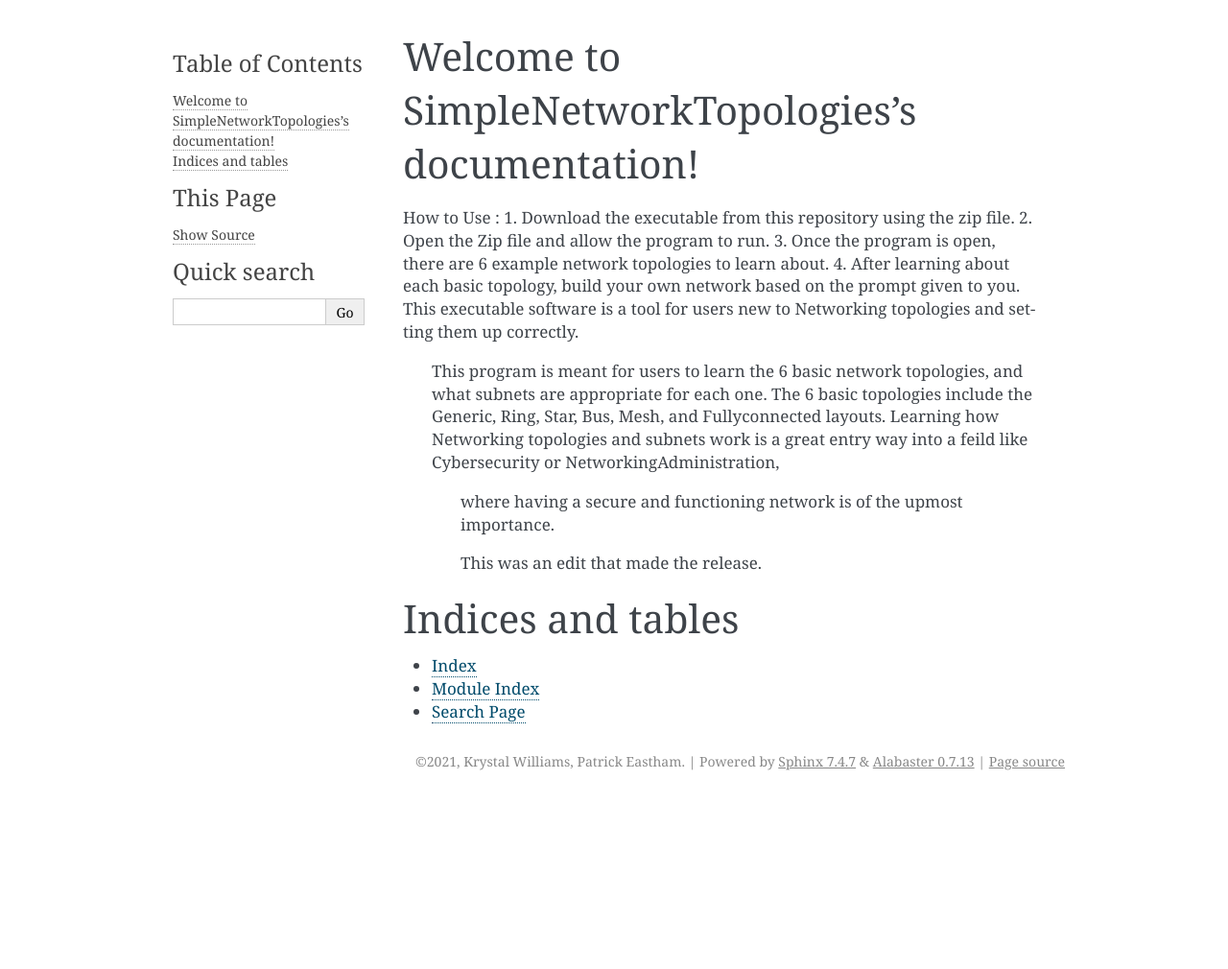
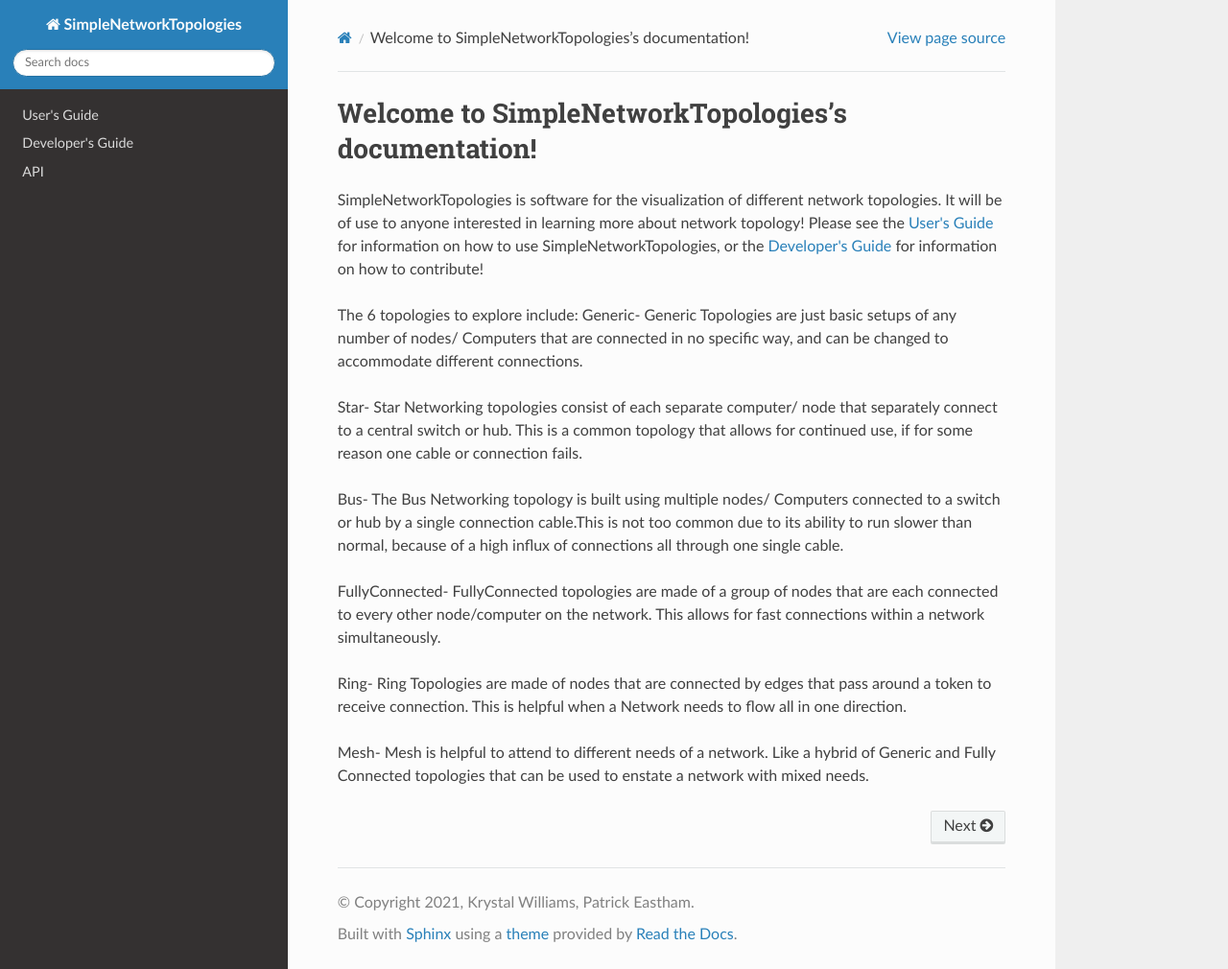
Before and after one commit to KrysEWilliams/SimpleNetworkTopologies, a Sphinx documentation site: the page built from docs/index.rst, in a window 1280 px wide and 1010 px high. Shown: the whole window at 96% size. Built offline with Sphinx 7.4.7 and the Read the Docs theme 2.0.0, drawn with Linux system fonts in a browser that asks for light colours.

Commit message:
latest commit

```diff
--- a/docs/conf.py
+++ b/docs/conf.py
@@ -12,10 +12,11 @@
 # add these directories to sys.path here. If the directory is relative to the
 # documentation root, use os.path.abspath to make it absolute, like shown here.
 #
-# import os
-# import sys
-# sys.path.insert(0, os.path.abspath('.'))
+import os
+import sys
+sys.path.insert(0, os.path.abspath('..'))
 
+import sphinx_rtd_theme
 
 # -- Project information -----------------------------------------------------
 
@@ -35,6 +36,8 @@
 #
 # needs_sphinx = '1.0'
 
+RTD_NEW_THEME = True
+
 # Add any Sphinx extension module names here, as strings. They can be
 # extensions coming with Sphinx (named 'sphinx.ext.*') or your custom
 # ones.
@@ -43,7 +46,10 @@
     'sphinx.ext.coverage',
     'sphinx.ext.mathjax',
     'sphinx.ext.viewcode',
+    'sphinx.ext.napoleon',
 ]
+
+napoleon_google_docstring = False
 
 # Add any paths that contain templates here, relative to this directory.
 templates_path = ['_templates']
@@ -78,103 +84,5 @@
 # The theme to use for HTML and HTML Help pages.  See the documentation for
 # a list of builtin themes.
 #
-html_theme = 'alabaster'
-
-# Theme options are theme-specific and customize the look and feel of a theme
-# further.  For a list of options available for each theme, see the
-# documentation.
-#
-# html_theme_options = {}
-
-# Add any paths that contain custom static files (such as style sheets) here,
-# relative to this directory. They are copied after the builtin static files,
-# so a file named "default.css" will overwrite the builtin "default.css".
-html_static_path = ['_static']
-
-# Custom sidebar templates, must be a dictionary that maps document names
-# to template names.
-#
-# The default sidebars (for documents that don't match any pattern) are
-# defined by theme itself.  Builtin themes are using these templates by
-# default: ``['localtoc.html', 'relations.html', 'sourcelink.html',
-# 'searchbox.html']``.
-#
-# html_sidebars = {}
-
-
-# -- Options for HTMLHelp output ---------------------------------------------
-
-# Output file base name for HTML help builder.
-htmlhelp_basename = 'SimpleNetworkTopologiesdoc'
-
-
-# -- Options for LaTeX output ------------------------------------------------
-
-latex_elements = {
-    # The paper size ('letterpaper' or 'a4paper').
-    #
-    # 'papersize': 'letterpaper',
-
-    # The font size ('10pt', '11pt' or '12pt').
-    #
-    # 'pointsize': '10pt',
-
-    # Additional stuff for the LaTeX preamble.
-    #
-    # 'preamble': '',
-
-    # Latex figure (float) alignment
-    #
-    # 'figure_align': 'htbp',
-}
-
-# Grouping the document tree into LaTeX files. List of tuples
-# (source start file, target name, title,
-#  author, documentclass [howto, manual, or own class]).
-latex_documents = [
-    (master_doc, 'SimpleNetworkTopologies.tex', 'SimpleNetworkTopologies Documentation',
-     'Krystal Williams, Patrick Eastham', 'manual'),
-]
-
-
-# -- Options for manual page output ------------------------------------------
-
-# One entry per manual page. List of tuples
-# (source start file, name, description, authors, manual section).
-man_pages = [
-    (master_doc, 'simplenetworktopologies', 'SimpleNetworkTopologies Documentation',
-     [author], 1)
-]
-
-
-# -- Options for Texinfo output ----------------------------------------------
-
-# Grouping the document tree into Texinfo files. List of tuples
-# (source start file, target name, title, author,
-#  dir menu entry, description, category)
-texinfo_documents = [
-    (master_doc, 'SimpleNetworkTopologies', 'SimpleNetworkTopologies Documentation',
-     author, 'SimpleNetworkTopologies', 'One line description of project.',
-     'Miscellaneous'),
-]
-
-
-# -- Options for Epub output -------------------------------------------------
-
-# Bibliographic Dublin Core info.
-epub_title = project
-
-# The unique identifier of the text. This can be a ISBN number
-# or the project homepage.
-#
-# epub_identifier = ''
-
-# A unique identification for the text.
-#
-# epub_uid = ''
-
-# A list of files that should not be packed into the epub file.
-epub_exclude_files = ['search.html']
-
-
-# -- Extension configuration -------------------------------------------------
+html_theme = 'sphinx_rtd_theme'
+html_theme_path = [sphinx_rtd_theme.get_html_theme_path()]
--- a/docs/index.rst
+++ b/docs/index.rst
@@ -6,28 +6,30 @@
 Welcome to SimpleNetworkTopologies's documentation!
 ===================================================
 
-How to Use :
-1. Download the executable from this repository using the zip file.
-2. Open the Zip file and allow the program to run.
-3. Once the program is open, there are 6 example network topologies to learn about.
-4. After learning about each basic topology, build your own network based on the prompt given to you.
-This executable software is a tool for users new to Networking topologies and setting them up correctly.
- This program is meant for users to learn the 6 basic network topologies, and what subnets are appropriate for each one.
- The 6 basic topologies include the Generic, Ring, Star, Bus, Mesh, and Fullyconnected layouts.
- Learning how Networking topologies and subnets work is a great entry way into a feild like Cybersecurity or NetworkingAdministration,
-  where having a secure and functioning network is of the upmost importance.
+SimpleNetworkTopologies is software for the visualization of different network
+topologies. It will be of use to anyone interested in learning more about network
+topology! Please see the :ref:`user-guide` for information on how to use
+SimpleNetworkTopologies, or the :ref:`developer-guide` for information on how to
+contribute!
 
-  This was an edit that made the release.
+The 6 topologies to explore include:
+Generic- Generic Topologies are just basic setups of any number of nodes/ Computers that are connected in no specific way, and can be changed to accommodate different connections.
 
-.. toctree::
-   :maxdepth: 2
-   :caption: Contents:
+Star- Star Networking topologies consist of each separate computer/ node that separately connect to a central switch or hub. This is a common topology that allows for continued use, if for some reason one cable or connection fails.
+
+Bus- The Bus Networking topology is built using multiple nodes/ Computers connected to a switch or hub by a single connection cable.This is not too common due to its ability to run slower than normal, because of a high influx of connections all through one single cable.
+
+FullyConnected- FullyConnected topologies are made of a group of nodes that are each connected to every other node/computer on the network. This allows for fast connections within  a network simultaneously.
+
+Ring- Ring Topologies are made of nodes that are connected by edges that pass around a token to receive connection. This is helpful when a Network needs to flow all in one direction.
+
+Mesh- Mesh is helpful to attend to different needs of a network. Like a hybrid of Generic and Fully Connected topologies that can be used to enstate a network with mixed needs.
 
 
 
-Indices and tables
-==================
+.. toctree::
+   :hidden:
 
-* :ref:`genindex`
-* :ref:`modindex`
-* :ref:`search`
+   userGuide
+   developerGuide
+   modules
--- /dev/null
+++ b/docs/modules.rst
@@ -0,0 +1,7 @@
+API
+===
+
+.. toctree::
+   :maxdepth: 4
+
+   simplenetworktopologies
```
Also changed, not shown: docs/developerGuide.rst (added, +15 -0 lines), docs/simplenetworktopologies.rst (added, +22 -0 lines), docs/userGuide.rst (added, +90 -0 lines), .travis.yml, 3 other files.
